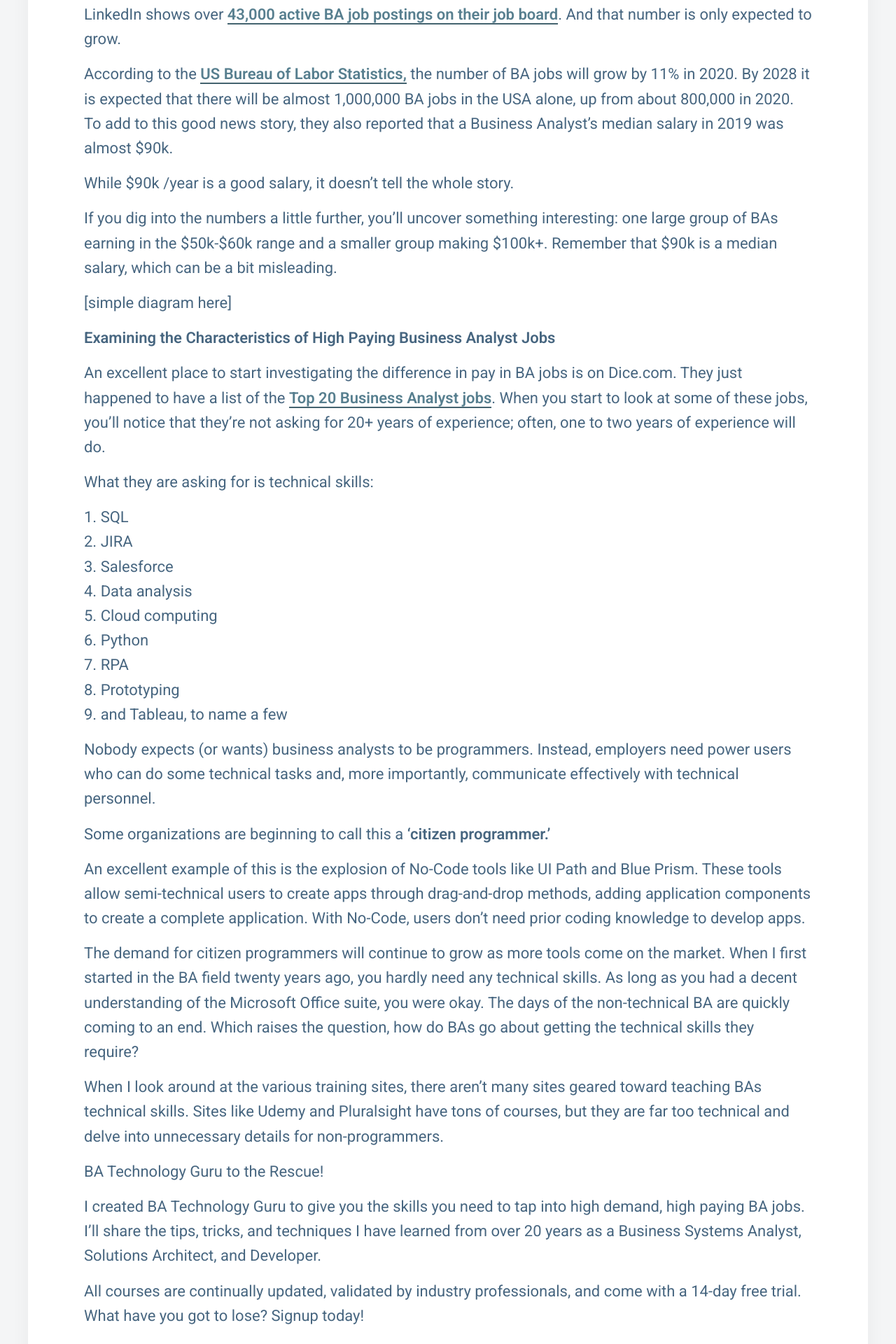
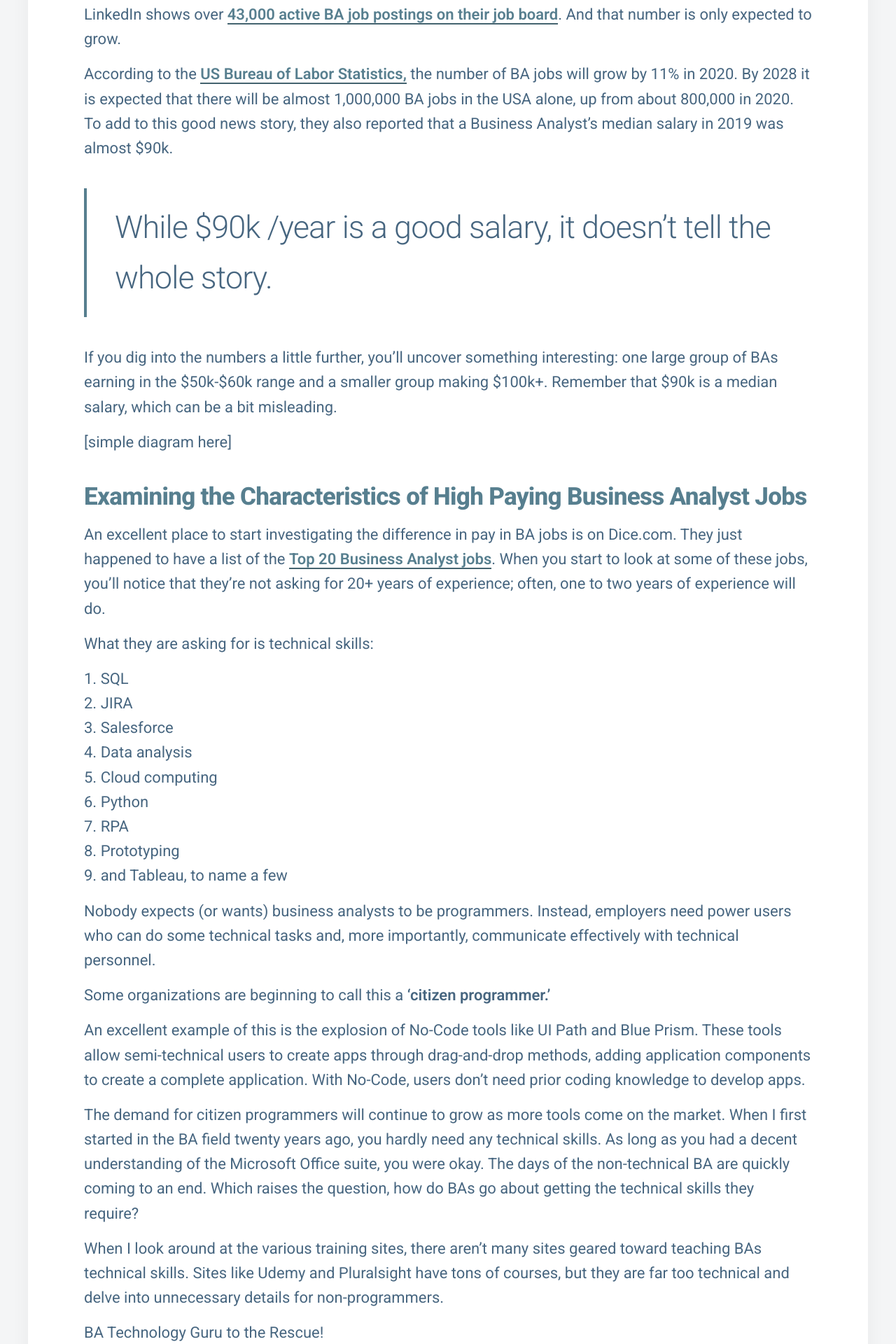
Before and after one commit to batechnologyguru/batetechnology, a Jekyll site: the page built from _posts/2020-10-28-batechnology-guru-launch.md, in a window 1280 px wide. Shown: the part 745-2665 px from the top of the page at 70% size. Built offline with Jekyll 4.4.1, drawn with Linux system fonts in a browser that asks for light colours; nearby versions of some CDN libraries; some web fonts are replaced.

```diff
--- a/_posts/2020-10-28-batechnology-guru-launch.md
+++ b/_posts/2020-10-28-batechnology-guru-launch.md
@@ -9,13 +9,13 @@ Check out any job board, and you'll find plenty of postings for Business Analyst
 
 According to the [US Bureau of Labor Statistics,](https://www.bls.gov/ooh/business-and-financial/management-analysts.htm) the number of BA jobs will grow by 11% in 2020. By 2028 it is expected that there will be almost 1,000,000 BA jobs in the USA alone, up from about 800,000 in 2020. To add to this good news story, they also reported that a Business Analyst's median salary in 2019 was almost $90k.
 
-While $90k /year is a good salary, it doesn't tell the whole story.
+> While $90k /year is a good salary, it doesn't tell the whole story.
 
 If you dig into the numbers a little further, you'll uncover something interesting: one large group of BAs earning in the $50k-$60k range and a smaller group making $100k+. Remember that $90k is a median salary, which can be a bit misleading.
 
 \[simple diagram here\]
 
-**Examining the Characteristics of High Paying Business Analyst Jobs**
+## Examining the Characteristics of High Paying Business Analyst Jobs
 
 An excellent place to start investigating the difference in pay in BA jobs is on Dice.com. They just happened to have a list of the [Top 20 Business Analyst jobs](https://www.dice.com/jobs/q-Business+Analyst-jobs). When you start to look at some of these jobs, you'll notice that they're not asking for 20+ years of experience; often, one to two years of experience will do.
 
```
Also changed, not shown: other parts of _posts/2020-10-28-batechnology-guru-launch.md (+1 -1 lines), .forestry/settings.yml.
